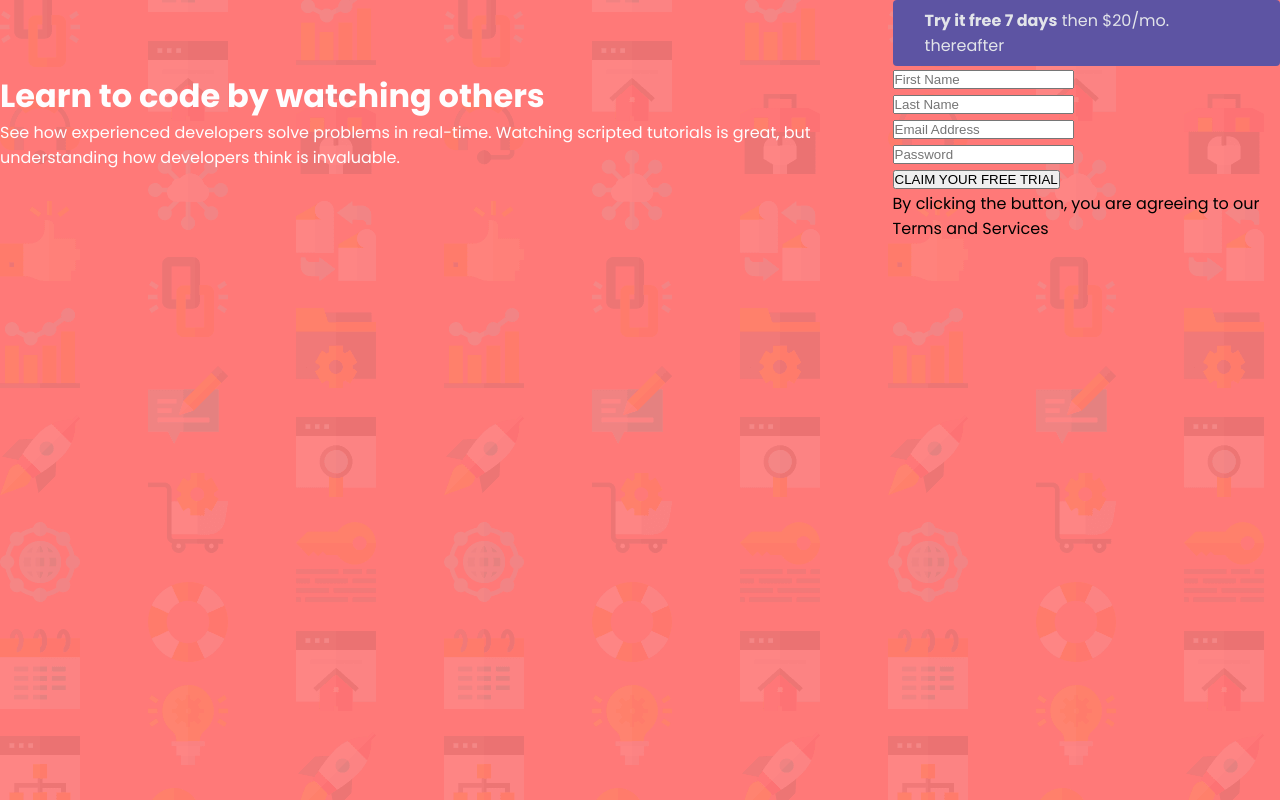
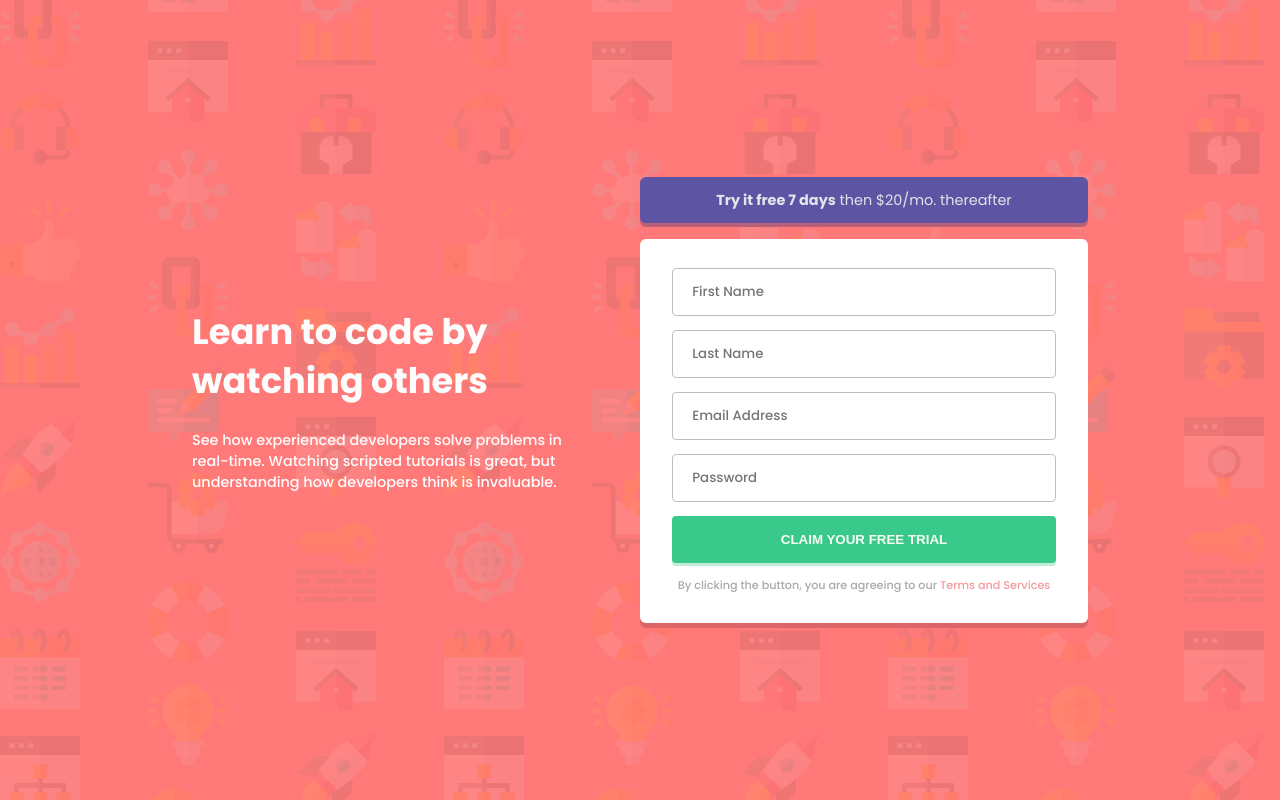
Before and after one commit to k-gourav/Signup-form, a React (Vite) app: page / in a window 1280 px wide. Built offline with nearby package versions, Linux system fonts and the light colour scheme.

Commit message:
feat : add styling to signup content and signup form component - Added styling to Signup Content component - Added styling to Signup Form component

```diff
--- a/src/components/SignupContent/SignupContent.module.css
+++ b/src/components/SignupContent/SignupContent.module.css
@@ -1,10 +1,28 @@
-.main__element{
-    min-height: 100vh;
+.main__element {
+  display: flex;
+  align-items: center;
+  min-height: 100vh;
 }
-.signup__page{
-    display: flex;
-    align-items: center;
+.signup__page {
+  display: flex;
+  align-items: center;
+  justify-content: center;
 }
-.signup__title, .signup__body{
-    color: #fefdfe;
+.signup__title {
+  color: #fefdfe;
+  width: 80%;
+  font-size: 2.2rem;
+  line-height: 1.4;
 }
+.signup__body {
+  color: #fefdfe;
+  width: 90%;
+  font-size: 0.9rem;
+  font-weight: 500;
+}
+.signup__content {
+  display: flex;
+  flex-direction: column;
+  gap: 1.5rem;
+  width: 35%;
+}
--- a/src/components/SignupForm/SignupForm.jsx
+++ b/src/components/SignupForm/SignupForm.jsx
@@ -14,7 +14,7 @@ const SignupForm = () => {
           <p><input type="email" name='email' placeholder='Email Address' className={styles.input__email} /></p>
           <p><input type="password" name="password" placeholder="Password" /></p>
           <button type="submit">CLAIM YOUR FREE TRIAL</button>
-          <p>By clicking the button, you are agreeing to our <span id={styles.terms_content}>Terms and Services</span></p>
+          <p className={styles.signup__terms}>By clicking the button, you are agreeing to our <span id={styles.terms_content}>Terms and Services</span></p>
         </div>
     </div>
   )
--- a/src/components/SignupForm/SignupForm.module.css
+++ b/src/components/SignupForm/SignupForm.module.css
@@ -1,6 +1,56 @@
+.signupform__content{
+    display: flex;
+    flex-direction: column;
+    gap: 1rem;
+    width: 35%;
+    box-shadow: 0 5px 0 0 #db6567;
+    border-radius: 6px;
+}
 .signupform__title {
     color: #e2e4e9;
     background-color: #5d54a3;
+    border-radius: 6px;
+    padding: 0.8rem;
+    text-align: center;
+    font-size: 0.9rem;
+    box-shadow: 0 4px 0 0 #b76179;
+}
+.signupform__body{
+    display: flex;
+    flex-direction: column;
+    gap: 0.9rem;
+    background-color: #fff;
+    padding: 1.8rem 2rem;
+    border-radius: 6px;
+}
+.signup__terms{
+    font-size: 0.7rem;
+    color: #a9a9a9;
+    text-align: center;
+    font-weight: 500;
+}
+#terms_content{
+    color:#f5999e;
+}
+input[placeholder]{
+    padding: 0.8rem 1.2rem;
     border-radius: 4px;
-    padding: 0.5rem 2rem;
+    border: 1px solid #c2bdbd;
+    font-family: inherit;
+    font-weight: 500;
+    width: 100%;
+    outline: none;
 }
+input[placeholder]:focus{
+    border: 1px solid #e2dfed;
+}
+button[type='submit']{
+    background-color: #39c98b;
+    color: #f7fdf5;
+    cursor: pointer;
+    border: none;
+    padding: 1rem;
+    border-radius: 4px;
+    font-weight: 600;
+    box-shadow: 0 3px 0 0 #c1edda;
+}
```
Also changed, not shown: 1 other file (tests, documents, lock files or other folders).
